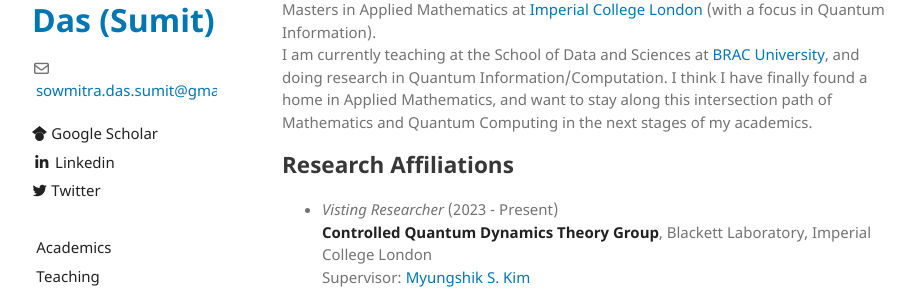
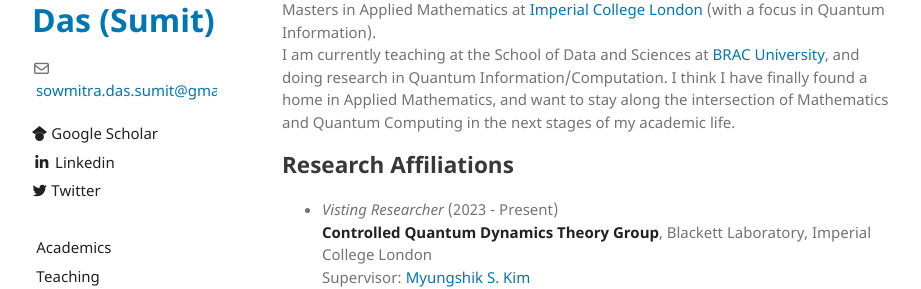
Before and after one commit to sowmitra-das-sumit/sowmitra-das-sumit.github.io, a Jekyll site: the page built from academics.md, in a window 1280 px wide and 900 px high. Shown: the part 307-596 px from the top of the window, without its empty margins (178-1099 px from the left). Built offline with Jekyll 4.4.1, drawn with Linux system fonts in a browser that asks for light colours; the repository's description, which GitHub fills in, is left out; our own code applies the rules of GitHub Pages for plain Markdown files.

Commit message:
Update academics.md

```diff
--- a/academics.md
+++ b/academics.md
@@ -3,7 +3,7 @@ layout: default
 ---
 ## Academics
 You can find a synopsis of my academic journey here. I hail from Bangladesh. I used to do a lot of olympiads and math competitions in high school (which has shaped a large part of how I think and my life-trajectory). I studied Electrical Engineering in undergrad (with a focus in Communications, Signal Processing and Electronics) at [Bangladesh University of Engineering and Technology](https://www.buet.ac.bd/). During that time, I became interested in (theoretical) Physics and self-studied most of the undergrad Physics curriculum alongside my EE degree. I got into Quantum Computing research during my undergraduate dissertation. After all this, I felt that I liked to do Physics and interdisciplinary stuff, but in a more rigorous and math-y setting. So, I went on to do a Masters in Applied Mathematics at [Imperial College London](https://www.imperial.ac.uk/) (with a focus in Quantum Information).\
-I am currently teaching at the School of Data and Sciences at [BRAC University](https://www.bracu.ac.bd/), and doing research in Quantum Information/Computation. I think I have finally found a home in Applied Mathematics, and want to stay along this intersection path of Mathematics and Quantum Computing in the next stages of my academics.
+I am currently teaching at the School of Data and Sciences at [BRAC University](https://www.bracu.ac.bd/), and doing research in Quantum Information/Computation. I think I have finally found a home in Applied Mathematics, and want to stay along the intersection of Mathematics and Quantum Computing in the next stages of my academic life.
 
 ## Research Affiliations
 - _Visting Researcher_ (2023 - Present)\
```
